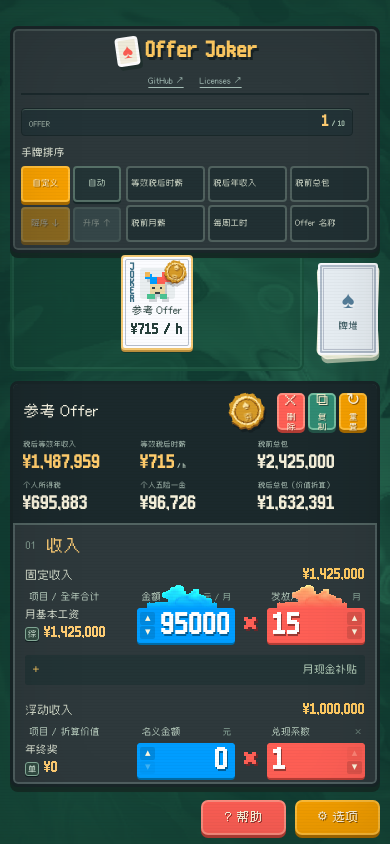
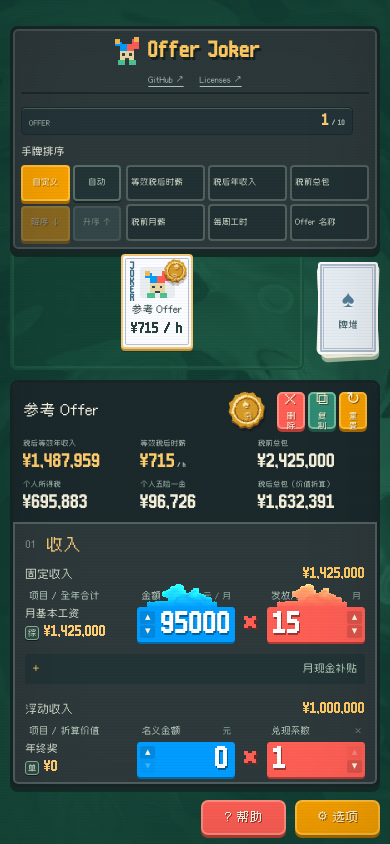
Before and after one commit to JustinWCola/offer_calculator, a React (Vite) app: page / in a window 390 px wide. Built offline with nearby package versions, Linux system fonts and the light colour scheme.

Commit message:
Share the card joker icon across brand and favicon

```diff
--- a/index.html
+++ b/index.html
@@ -5,7 +5,7 @@
     <meta name="viewport" content="width=device-width, initial-scale=1.0" />
     <meta name="theme-color" content="#123a35" />
     <meta name="description" content="Offer Joker" />
-    <link rel="icon" type="image/svg+xml" href="/favicon.svg" />
+    <link rel="icon" type="image/svg+xml" href="/joker.svg" />
     <title>Offer Joker</title>
   </head>
   <body>
--- a/src/App.jsx
+++ b/src/App.jsx
@@ -282,7 +282,7 @@ function OfferSlot({ offer, selected, select, dragHandlers, isDragging, insertio
     aria-label={'选择 ' + (offer.name || '未命名 Offer')} aria-pressed={selected} onClick={select} onKeyDown={e => { if (e.altKey && ['ArrowLeft', 'ArrowRight'].includes(e.key)) { e.preventDefault(); move(e.key === 'ArrowLeft' ? -1 : 1); } }} {...dragHandlers}>
     <RatingSeal result={offer.result} card />
     <span className="slot-corner joker-mark" aria-hidden="true">J<span>O</span><span>K</span><span>E</span><span>R</span></span>
-    <span className="slot-art" aria-hidden="true"><svg viewBox="0 0 48 48" shapeRendering="crispEdges"><path fill="#009dff" d="M4 8h12v4h8v16H12V16H4z" /><path fill="#fe5f55" d="M32 4h12v16h-8v8H24V12h8z" /><path fill="#f3b958" d="M4 4h8v8H4zM36 0h8v8h-8z" /><path fill="#ead7a4" d="M12 24h24v16H12z" /><path fill="#374244" d="M16 28h4v4h-4zM28 28h4v4h-4zM20 36h8v4h-8z" /><path fill="#4bc292" d="M8 40h12v8H8zM28 40h12v8H28z" /></svg></span>
+    <span className="slot-art" aria-hidden="true"><img src={import.meta.env.BASE_URL + 'joker.svg'} alt="" /></span>
     <strong className="slot-name">{offer.name || '未命名 Offer'}</strong><span className="slot-score">{cardMetric(offer, metric, compactMoney)}</span>
   </button>;
 }
@@ -456,7 +456,7 @@ export default function App() {
   const metric = ui.sort.criterion === 'custom' ? ui.sort.lastCriterion : ui.sort.criterion;
   return <MotionContext.Provider value={ui.animations}><SurfaceEffects background={ui.backgroundEffect} crt={ui.crtEffect} /><div className={'app-shell table-layout ' + (!ui.animations ? 'motion-off' : '')}>
     <aside className="sidebar" aria-label="标题、帮助与选项">
-      <div className="sidebar-brand"><span className="brand-mark" aria-hidden="true">♠</span><div><h1><span>Offer</span> <span>Joker</span></h1></div></div>
+      <div className="sidebar-brand"><span className="brand-mark" aria-hidden="true"><img src={import.meta.env.BASE_URL + 'joker.svg'} alt="" /></span><div><h1><span>Offer</span> <span>Joker</span></h1></div></div>
       <div className="sidebar-links"><a href="https://github.com/JustinWCola/offer_joker" target="_blank" rel="noreferrer">GitHub ↗</a><a href="https://github.com/JustinWCola/offer_joker/blob/main/THIRD_PARTY_NOTICES.md" target="_blank" rel="noreferrer">Licenses ↗</a></div>
       <div className="sidebar-offer-count" aria-label="Offer 数量"><span>OFFER</span><strong>{offers.length}<small> / {MAX_OFFERS}</small></strong></div>
       <SortControl settings={ui.sort} configure={configureSort} />
--- a/src/styles.css
+++ b/src/styles.css
@@ -40,7 +40,6 @@ body{font-size:15px}
 .slot-corner{position:absolute;top:6px;left:6px;font-size:15px;font-family:sans-serif;color:#34749a;line-height:1}
 .slot-corner small{display:block;font-size:8px;text-align:center;font-family:'Cubic 11',sans-serif;margin-top:3px}
 .slot-art{width:65px;height:66px;background:repeating-linear-gradient(45deg,#3b758115 0 3px,transparent 3px 6px),#d5e2d8;border:2px solid #b4c7ba;border-radius:3px;display:grid;place-items:center;margin:4px 0 8px}
-.slot-art svg{width:47px;height:47px;image-rendering:pixelated;filter:drop-shadow(2px 3px #37424433)}
 .slot-name{display:block;max-width:98px;overflow:hidden;text-overflow:ellipsis;white-space:nowrap;font-size:14px;font-weight:normal;line-height:1.4}
 .slot-score{color:#778568;font-size:11px;margin-top:3px;white-space:nowrap}
 .hand-empty{font-size:14px;color:#a6c2a2;width:100%;text-align:center;padding:20px}
@@ -191,7 +190,6 @@ body{font-size:15px}
  .offer-hand{gap:12px}
  .offer-slot{width:90px;flex-basis:90px;min-height:129px;padding:7px 4px}
  .slot-art{width:54px;height:54px}
- .slot-art svg{width:42px;height:42px}
  .slot-name{max-width:77px;font-size:11px}
  .slot-score{font-size:9px}
  .slot-corner{font-size:12px;left:4px}
@@ -210,7 +208,6 @@ body{font-size:15px}
 @media(max-width:360px){
  .offer-slot{width:80px;flex-basis:80px;min-height:122px}
  .slot-art{width:48px;height:49px;margin-top:5px}
- .slot-art svg{width:38px;height:38px}
  .slot-name{max-width:68px;font-size:10px}
  .slot-score{font-size:8px}
  .offer-hand{gap:11px}
@@ -291,7 +288,7 @@ body{padding-bottom:0}
  .sidebar-button{font-size:10px;padding:6px}.side-bottom{display:none}
  .hand-zone{grid-column:1;grid-row:2;padding:8px 10px 4px}
  .offer-hand{height:125px;gap:12px;padding:18px 0 6px}.offer-slot{flex:0 1 78px;width:78px;min-height:103px;padding:4px;border-width:2px}
- .slot-art{width:41px;height:42px;margin-top:3px}.slot-art svg{width:34px;height:34px}.slot-name{font-size:10px}.slot-score{font-size:8px}.slot-corner{font-size:11px;left:3px}.slot-corner small{font-size:8px}
+ .slot-art{width:41px;height:42px;margin-top:3px}.slot-name{font-size:10px}.slot-score{font-size:8px}.slot-corner{font-size:11px;left:3px}.slot-corner small{font-size:8px}
  .offer-hand:has(.offer-slot:nth-child(4)){gap:5px}.offer-hand:has(.offer-slot:nth-child(5)) .slot-art{height:34px;width:34px}.offer-hand:has(.offer-slot:nth-child(5)) .slot-score{font-size:7px}.offer-slot.is-selected{transform:translateY(-10px)}
  .editor-drop-zone{grid-column:1;grid-row:3;margin:0}.editor-name input{font-size:17px;max-width:180px}.editor-name span{display:none}.icon-button{font-size:19px;padding:2px 7px}
  .editor-columns{padding:12px;gap:17px;grid-template-columns:1fr}.editor-column+.editor-column{padding-left:0;border-left:0;border-top:2px solid #d4dccb;padding-top:13px}.fees-column{grid-column:auto}.fees-column>.field-grid{grid-template-columns:repeat(2,minmax(0,1fr))}
@@ -361,7 +358,7 @@ body::before{opacity:.7}
  .table-layout{grid-template-columns:1fr;grid-template-rows:auto 185px minmax(0,1fr);gap:10px}
  .sidebar{grid-column:1;grid-row:1}.sidebar-brand{padding:0;border:0}.sidebar-brand h1{font-size:17px}.help-button{padding:6px;font-size:10px}
  .hand-zone{grid-column:1;grid-row:2}
- .offer-hand{height:129px;gap:9px}.offer-slot{flex-basis:76px;min-height:103px}.offer-hand:has(.offer-slot:nth-child(4)){gap:3px}.offer-hand:has(.offer-slot:nth-child(5)) .slot-corner{display:none}.offer-hand:has(.offer-slot:nth-child(5)) .slot-art{width:28px;height:35px}.offer-hand:has(.offer-slot:nth-child(5)) .slot-art svg{width:26px;height:28px}.offer-hand:has(.offer-slot:nth-child(5)) .slot-score{font-size:6px}.offer-hand:has(.offer-slot:nth-child(5)) .slot-name{font-size:8px}
+ .offer-hand{height:129px;gap:9px}.offer-slot{flex-basis:76px;min-height:103px}.offer-hand:has(.offer-slot:nth-child(4)){gap:3px}.offer-hand:has(.offer-slot:nth-child(5)) .slot-corner{display:none}.offer-hand:has(.offer-slot:nth-child(5)) .slot-art{width:28px;height:35px}.offer-hand:has(.offer-slot:nth-child(5)) .slot-score{font-size:6px}.offer-hand:has(.offer-slot:nth-child(5)) .slot-name{font-size:8px}
  .deck-rail{grid-column:2;grid-row:1;padding:0;display:block}.combined-pile{display:block;height:auto;min-width:0}.combined-pile .deck-action{width:100%;height:97px}.deck-face{flex-direction:column;gap:5px;padding:7px 3px;border-width:3px}.deck-face strong{font-size:9px}.deck-face small{display:none}.deck-symbol{font-size:24px}.deck-face::before{inset:3px;border-width:1px}.undo-discard{font-size:8px;margin-top:8px}
  .editor-drop-zone{grid-column:1;grid-row:3}.editor-column+.editor-column{border-color:#50615e}.product-equation{grid-template-columns:minmax(0,1fr) 21px minmax(0,1fr)}.operand{height:80px;padding:9px}
  .toast{bottom:18px}
@@ -511,7 +508,7 @@ button{touch-action:manipulation}
 .side-bottom{margin-top:12px;padding-top:0}.side-bottom small{font-size:8px}
 .sort-modes{grid-template-columns:repeat(2,minmax(0,1fr))}
 .hand-row .hand-zone{padding:8px 14px}.hand-row .offer-hand{padding:12px 0 5px;gap:13px}
-.offer-slot{min-height:115px;width:89px;flex-basis:89px;padding:6px 4px}.offer-slot .slot-art{width:45px;height:45px;margin:3px 0 6px}.slot-art svg{width:38px;height:38px}.slot-name{font-size:11px}.slot-score{font-size:9px}
+.offer-slot{min-height:115px;width:89px;flex-basis:89px;padding:6px 4px}.offer-slot .slot-art{width:45px;height:45px;margin:3px 0 6px}.slot-name{font-size:11px}.slot-score{font-size:9px}
 .hand-row .combined-pile .deck-action{height:114px}
 .offer-hand.is-dense{gap:8px}.offer-hand.is-dense .offer-slot{width:72px;flex:0 0 72px}.offer-hand.is-dense .offer-slot+.offer-slot{margin-left:min(0px,calc((100% - 72px)/(var(--offer-count) - 1) - 80px))}
 .offer-slot.is-selected{z-index:2}.offer-slot:hover,.offer-slot:focus-visible{z-index:3}
@@ -536,7 +533,7 @@ button{touch-action:manipulation}
  .sidebar-actions{position:fixed;left:10px;right:10px;bottom:9px;z-index:40;margin:0;padding:0;display:flex;justify-content:flex-end;gap:9px}
  .sidebar-actions .sidebar-button{width:85px;min-height:35px;font-size:12px;padding:6px}
  .hand-row .hand-zone{padding:5px 6px}.hand-row .offer-hand{padding:10px 0 2px;gap:9px}
- .offer-slot{min-height:95px;flex-basis:72px}.offer-slot .slot-art{width:35px;height:35px;margin:2px 0 5px}.offer-slot .slot-art svg{width:30px;height:30px}.slot-name{font-size:10px}.slot-score{font-size:8px}
+ .offer-slot{min-height:95px;flex-basis:72px}.offer-slot .slot-art{width:35px;height:35px;margin:2px 0 5px}.slot-name{font-size:10px}.slot-score{font-size:8px}
  .hand-row .combined-pile .deck-action{height:92px}.offer-hand.is-dense .offer-slot{width:60px;flex-basis:60px}.offer-hand.is-dense .offer-slot+.offer-slot{margin-left:min(0px,calc((100% - 60px)/(var(--offer-count) - 1) - 68px))}
  .offer-hand.is-dense .slot-corner{display:block}.offer-hand.is-dense .slot-name{font-size:9px}.offer-hand.is-dense .slot-score{font-size:7px}
  .operand-caption{margin-bottom:5px}.annual-income-table .operand input{font-size:18px}.annual-income-table .value-arrows{width:15px}.annual-income-table .value-arrows button{min-width:15px;font-size:11px}
@@ -571,7 +568,7 @@ button{touch-action:manipulation}
 .offer-hand{--card-width:89px;gap:8px}
 .hand-row .offer-slot,.offer-hand.is-dense .offer-slot{width:var(--card-width);flex:0 0 var(--card-width)}
 .offer-hand .offer-slot+.offer-slot{margin-left:min(0px,calc((100% - var(--card-width))/(max(2,var(--offer-count)) - 1) - var(--card-width) - 8px))}
-@media(max-width:800px){.sidebar-brand{padding:0;justify-content:flex-start}.offer-hand{--card-width:72px}.offer-hand.is-dense .slot-name{font-size:10px}.offer-hand.is-dense .slot-score{font-size:8px}.offer-hand .slot-art{width:35px;height:35px}.offer-hand .slot-art svg{width:30px;height:30px}.offer-hand .slot-corner{display:block}}
+@media(max-width:800px){.sidebar-brand{padding:0;justify-content:flex-start}.offer-hand{--card-width:72px}.offer-hand.is-dense .slot-name{font-size:10px}.offer-hand.is-dense .slot-score{font-size:8px}.offer-hand .slot-art{width:35px;height:35px}.offer-hand .slot-corner{display:block}}
 .hand-row .offer-hand{gap:8px}
 .offer-hand.is-dense .offer-slot+.offer-slot{margin-left:min(0px,calc((100% - var(--card-width))/(max(2,var(--offer-count)) - 1) - var(--card-width) - 8px))}
 .shared-income-table caption{padding-bottom:8px}
@@ -694,3 +691,6 @@ body::before{animation:none}
 .help-button,.summary-actions .delete-offer{background:var(--action-red);border-color:var(--action-red-border);color:#fff4dc;box-shadow:0 3px var(--action-red-shadow);text-shadow:1px 1px #963a33}
 .help-button:hover:not(:disabled),.summary-actions .delete-offer:hover:not(:disabled){background:var(--action-red-hover)}
 .summary-actions .duplicate-offer{background:var(--action-green);border-color:var(--action-green-border);box-shadow:0 3px var(--action-green-shadow);text-shadow:1px 1px #245448}
+.sidebar .brand-mark{display:flex;align-items:center;justify-content:center;width:40px;height:44px;border:0;background:transparent;box-shadow:none;transform:none}
+.brand-mark img{width:40px;height:40px;image-rendering:pixelated}.slot-art img{width:38px;height:38px;image-rendering:pixelated}
+@media(max-width:800px){.sidebar .brand-mark{width:28px;height:28px}.brand-mark img{width:28px;height:28px}.slot-art img{width:30px;height:30px}}
```
Also changed, not shown: public/favicon.svg (deleted), public/joker.svg (added).
